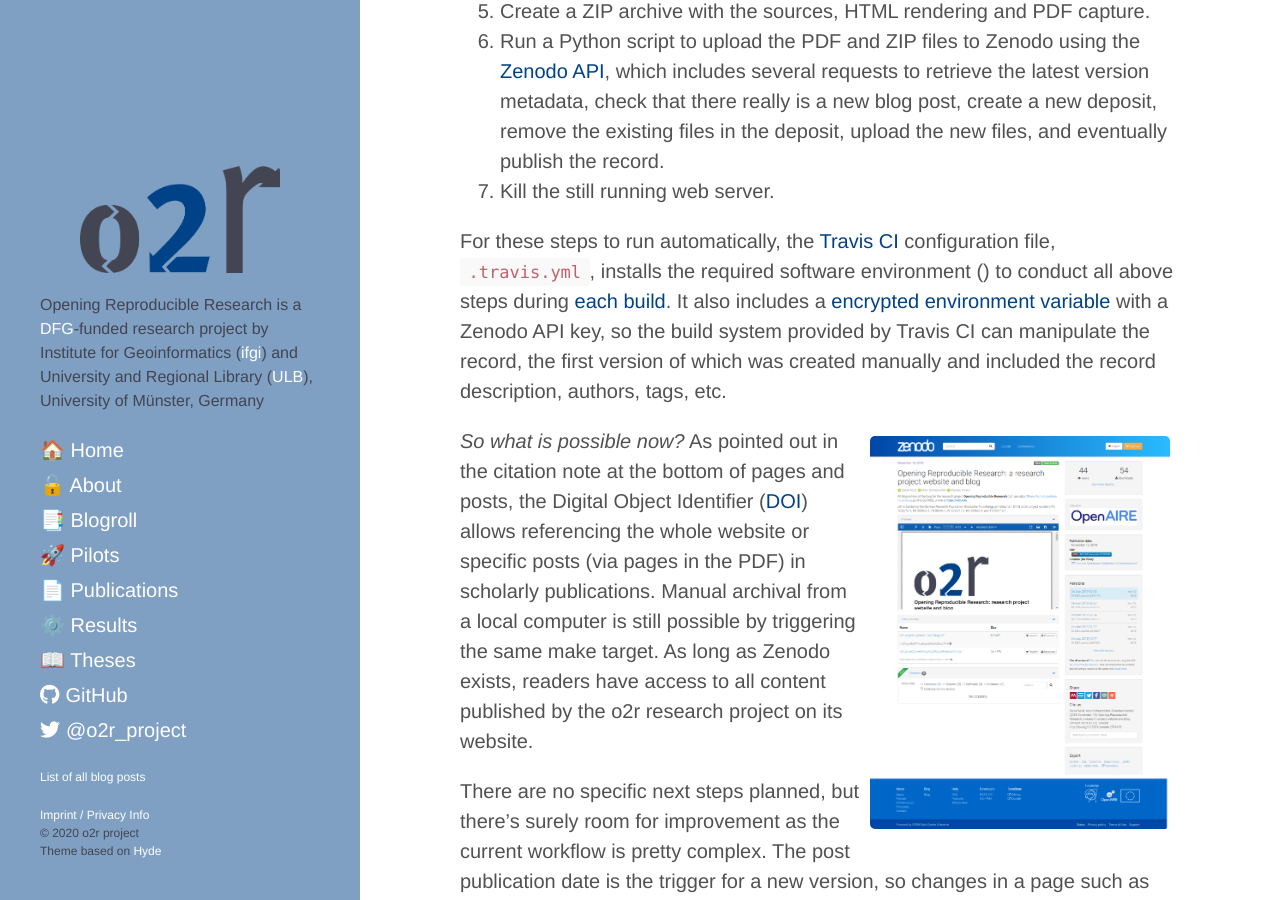
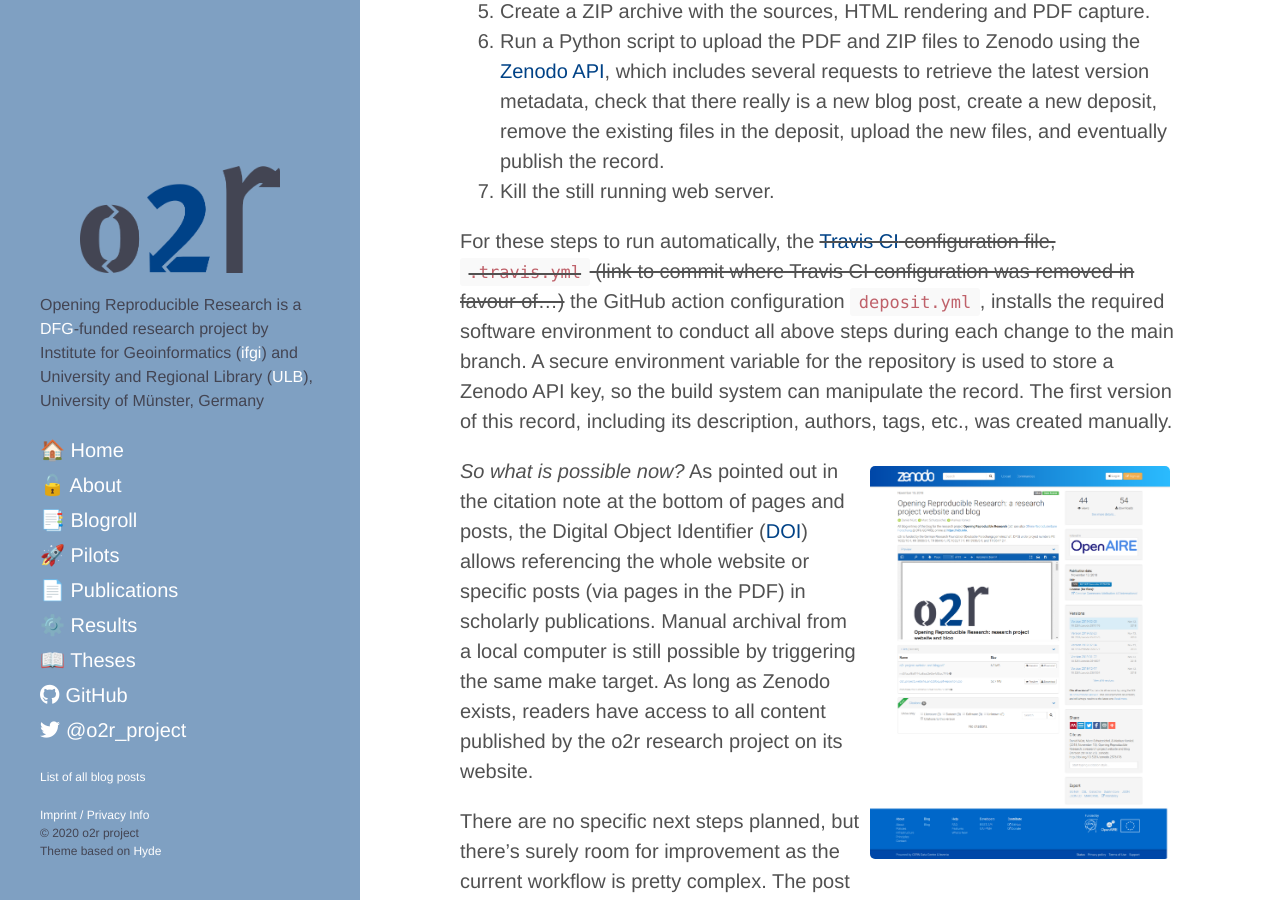
Before and after one commit to o2r-project/o2r-project.github.io, a Jekyll site: the page built from _posts/2019-02-24-archiving-jekyll-zenodo.md, in a window 1280 px wide and 900 px high, scrolled down 1284 px. Built offline with Jekyll 4.4.1, drawn with Linux system fonts in a browser that asks for light colours; nearby versions of some CDN libraries.

Commit message:
update old blog post about CI build

```diff
--- a/_posts/2019-02-24-archiving-jekyll-zenodo.md
+++ b/_posts/2019-02-24-archiving-jekyll-zenodo.md
@@ -10,6 +10,8 @@
   - "Jekyll"
   - "archiving"
   - "Zenodo"
+  - "Travis CI"
+  - "GitHub action"
 author: "Daniel Nüst"
 ---
 
@@ -35,10 +37,11 @@
 1. Run a Python script to upload the PDF and ZIP files to Zenodo using the [Zenodo API](http://developers.zenodo.org/), which includes several requests to retrieve the latest version metadata, check that there really is a new blog post, create a new deposit, remove the existing files in the deposit, upload the new files, and eventually publish the record.
 1. Kill the still running web server.
 
-For these steps to run automatically, the [Travis CI](https://travis-ci.org/) configuration file, [`.travis.yml`](https://github.com/o2r-project/o2r-project.github.io/blob/master/.travis.yml), installs the required software environment () to conduct all above steps during [each build](https://travis-ci.org/o2r-project/o2r-project.github.io/builds).
-It also includes a [encrypted environment variable](https://docs.travis-ci.com/user/encryption-keys/) with a Zenodo API key, so the build system provided by Travis CI can manipulate the record, the first version of which was created manually and included the record description, authors, tags, etc.
+For these steps to run automatically, the ~~[Travis CI](https://travis-ci.org/) configuration file, [`.travis.yml`](https://github.com/o2r-project/o2r-project.github.io/commit/5699871682178c500fe02fead163640cb480ea6f) (link to commit where Travis CI configuration was removed in favour of...)~~ the GitHub action configuration [`deposit.yml`](https://github.com/o2r-project/o2r-project.github.io/blob/master/.github/workflows/deposit.yml), installs the required software environment to conduct all above steps during each change to the main branch.
+A secure environment variable for the repository is used to store a Zenodo API key, so the build system can manipulate the record.
+The first version of this record, including its description, authors, tags, etc., was created manually.
 
-[![](/public/images/2019-02_zenodo-record-screenshot.png){:width="300" .img.rightfloat}](https://doi.org/10.5281/zenodo.1485437)
+[![Zenodo record screenshot](/public/images/2019-02_zenodo-record-screenshot.png){:width="300" .img.rightfloat}](https://doi.org/10.5281/zenodo.1485437)
 
 _So what is possible now?_
 As pointed out in the citation note at the bottom of pages and posts, the Digital Object Identifier ([DOI](https://en.wikipedia.org/wiki/Digital_object_identifier)) allows referencing the whole website or specific posts (via pages in the PDF) in scholarly publications.
```
Also changed, not shown: README.md.
